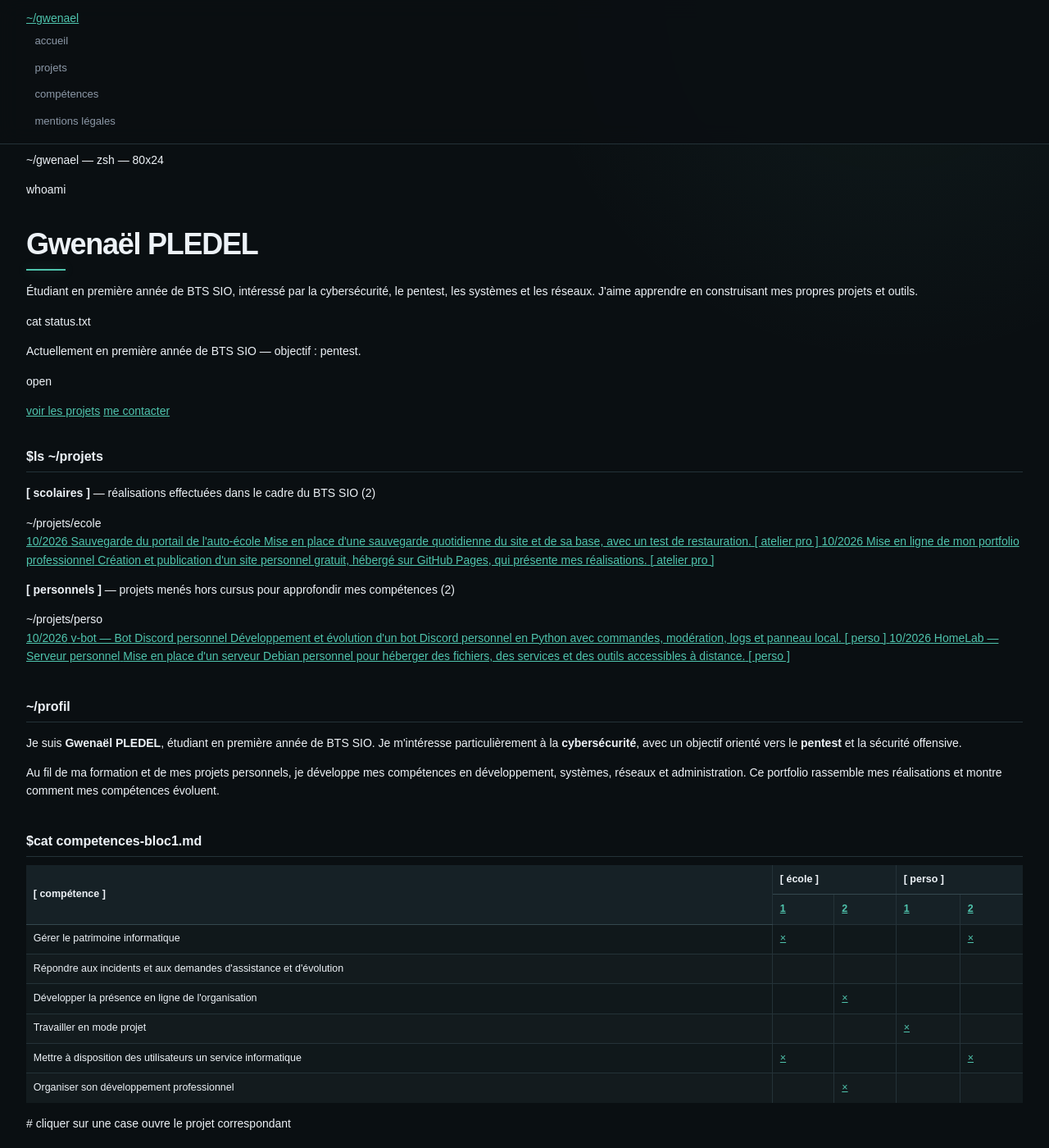
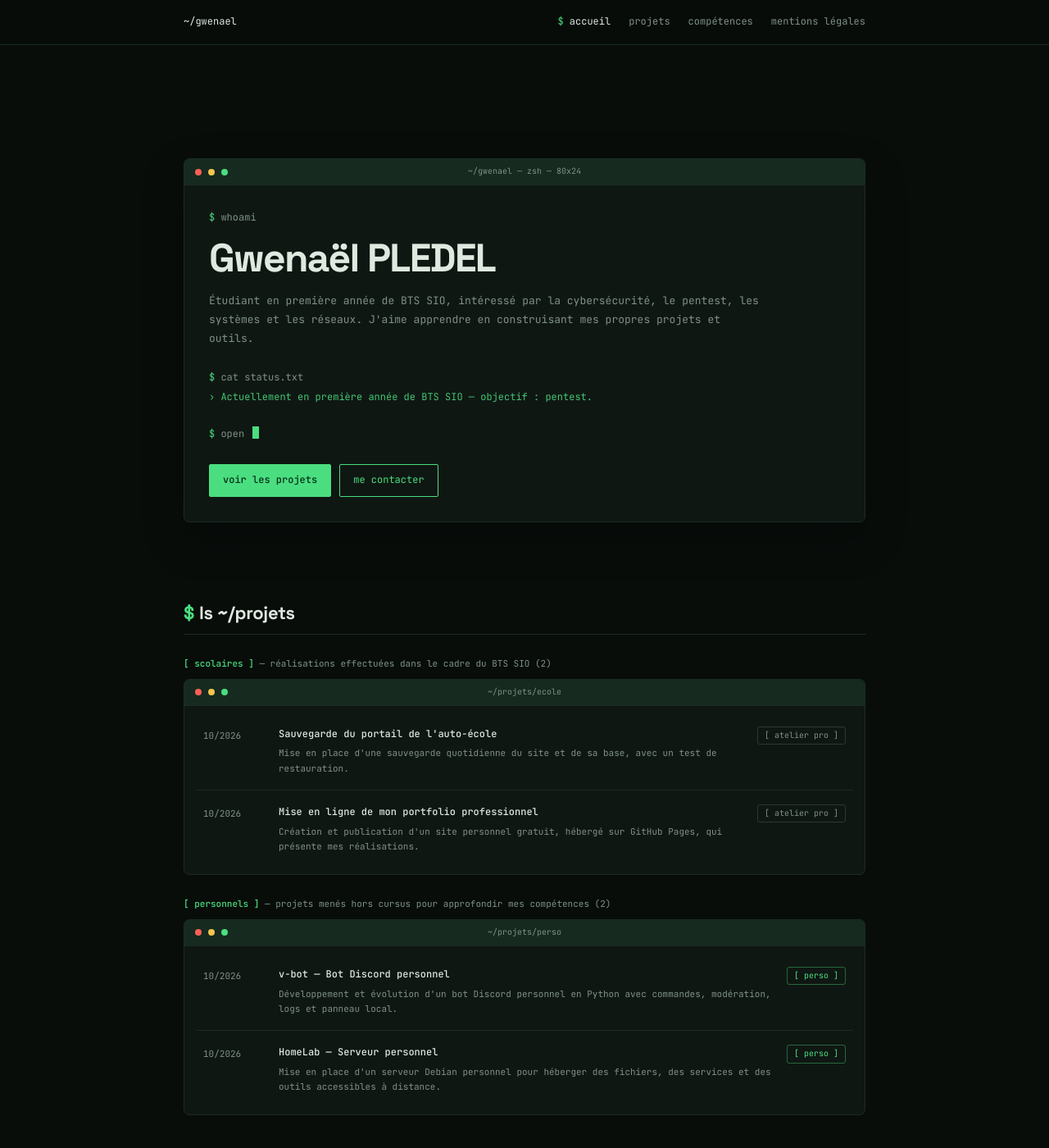
Before and after one commit to vzsca/Portfolio-Gwenael, a Jekyll site: the page built from index.html, in a window 1280 px wide and 1400 px high. Shown: the whole window at 82% size. Built offline with Jekyll 4.4.1, drawn with Linux system fonts in a browser that asks for light colours.

Commit message:
Add responsive terminal-inspired portfolio stylesheet

```diff
--- a/css/style.css
+++ b/css/style.css
@@ -1,430 +1,116 @@
 :root {
-  --text: #edf2f7;
-  --muted: #8d99a8;
-  --accent: #4fc4ad;
-  --accent-soft: rgba(101,214,192,.10);
-  --background: #0a0f12;
-  --surface: #10181b;
-  --surface-2: #162126;
-  --surface-3: #0d1417;
-  --border: #243238;
-  --border-light: #34474e;
-  --shadow: 0 12px 35px rgba(0,0,0,.18);
+  color-scheme: dark;
+  --bg: #080d0a;
+  --panel: #0f1713;
+  --bar: #162a1f;
+  --line: #1c2b22;
+  --text: #dfe9e0;
+  --muted: #7f9185;
+  --dim: #4d5e53;
+  --green: #4ade80;
+  --red: #ff5f56;
+  --yellow: #f5c451;
+  --mono: "JetBrains Mono", ui-monospace, "SF Mono", Menlo, Consolas, monospace;
+  --display: "Space Grotesk", "JetBrains Mono", system-ui, sans-serif;
 }
-
 * { box-sizing: border-box; }
-
-html {
-  scroll-behavior: smooth;
-  background: var(--background);
+html { scroll-behavior: smooth; scroll-padding-top: 76px; background: var(--bg); }
+body { margin: 0; background: var(--bg); color: var(--text); font: 14px/1.65 var(--mono); -webkit-font-smoothing: antialiased; }
+a { color: inherit; text-decoration: none; }
+a:focus-visible { outline: 2px solid var(--green); outline-offset: 4px; }
+.wrap { max-width: 872px; margin: 0 auto; padding: 0 20px; }
+header { position: sticky; top: 0; z-index: 10; background: rgba(8,13,10,.94); backdrop-filter: blur(8px); border-bottom: 1px solid var(--line); }
+.header-inner { display: flex; justify-content: space-between; align-items: center; min-height: 54px; gap: 20px; }
+.brand { color: var(--text); font-size: 12px; white-space: nowrap; }
+.brand:hover { color: var(--green); }
+nav { display: flex; flex-wrap: wrap; gap: 22px; }
+nav a { color: var(--muted); font-size: 12px; transition: color .15s; }
+nav a:hover, nav a.active { color: var(--text); }
+nav a.active::before { content: "$ "; color: var(--green); }
+main { display: block; }
+.hero { padding-top: 42px; }
+.term { background: var(--panel); border: 1px solid var(--line); border-radius: 7px; overflow: hidden; }
+.hero-term { box-shadow: 0 20px 50px rgba(0,0,0,.28); }
+.term-bar { position: relative; display: flex; align-items: center; gap: 8px; height: 32px; padding: 0 13px; background: var(--bar); border-bottom: 1px solid var(--line); color: var(--muted); font-size: 11px; }
+.dot { display: inline-block; width: 8px; height: 8px; border-radius: 50%; flex: 0 0 auto; }
+.dot.r { background: var(--red); }
+.dot.y { background: var(--yellow); }
+.dot.g { background: var(--green); }
+.term-title { position: absolute; left: 0; right: 0; text-align: center; pointer-events: none; color: var(--muted); font-size: 10px; }
+.term-body { padding: 30px; }
+.prompt { color: var(--muted); font-size: 12px; margin: 0; }
+.prompt::before { content: "$ "; color: var(--green); }
+.hero h1 { font: 700 clamp(34px, 5vw, 48px)/1.12 var(--display); letter-spacing: -.035em; margin: 12px 0; color: var(--text); }
+.tagline { color: var(--muted); font-size: 13px; max-width: 680px; line-height: 1.8; }
+.block { margin-top: 26px; }
+.out { color: var(--green); opacity: .88; margin-top: 4px; min-height: 1.65em; font-size: 12px; }
+.out::before { content: "› "; }
+.cursor { display: inline-block; width: 8px; height: 15px; background: var(--green); vertical-align: -2px; margin-left: 3px; animation: blink 1.1s steps(1) infinite; }
+@keyframes blink { 50% { opacity: 0; } }
+.btns { display: flex; flex-wrap: wrap; gap: 10px; margin-top: 26px; }
+.btn { display: inline-flex; justify-content: center; padding: 9px 16px; border: 1px solid var(--green); color: var(--green); border-radius: 2px; font-size: 12px; transition: background .15s, color .15s; }
+.btn.solid { background: var(--green); color: #052e16; font-weight: 500; }
+.btn:hover { background: var(--green); color: #052e16; }
+.btn.solid:hover { filter: brightness(1.08); }
+.wrap > section { margin-top: 96px; scroll-margin-top: 78px; }
+h2 { font: 700 22px/1.3 var(--display); letter-spacing: -.015em; padding-bottom: 11px; border-bottom: 1px solid var(--line); margin: 0 0 22px; }
+h2 .sym { color: var(--green); margin-right: 6px; }
+.group-label { color: var(--muted); font-size: 11px; margin: 26px 0 10px; }
+.group-label b { color: var(--green); font-weight: 500; }
+.project-terminal { margin-bottom: 24px; }
+.projects { display: flex; flex-direction: column; gap: 0; padding: 8px 14px; }
+.proj { display: grid; grid-template-columns: 74px minmax(0, 1fr) auto; align-items: start; gap: 12px 18px; padding: 17px 9px; border-bottom: 1px solid var(--line); transition: background .15s; }
+.proj:last-child { border-bottom: 0; }
+.proj:hover { background: rgba(74,222,128,.035); }
+.date { color: var(--muted); font-size: 11px; padding-top: 2px; }
+.project-main { display: block; min-width: 0; }
+.name { display: block; color: var(--text); font-size: 12px; font-weight: 500; }
+.proj:hover .name { color: var(--green); }
+.desc { display: block; color: var(--muted); font-size: 11px; margin-top: 4px; }
+.tag { display: inline-block; color: var(--muted); border: 1px solid #2a3a30; padding: 2px 8px; border-radius: 3px; font-size: 10px; white-space: nowrap; }
+.tag.green { color: var(--green); border-color: rgba(74,222,128,.4); }
+.empty { color: var(--muted); padding: 14px 8px; font-size: 12px; }
+.profil p { color: var(--muted); font-size: 13px; line-height: 1.85; }
+.profil p + p { margin-top: 12px; }
+.profil strong { color: var(--text); font-weight: 500; }
+.scroll { overflow-x: auto; border: 1px solid var(--line); border-radius: 6px; background: var(--panel); }
+table { width: 100%; border-collapse: collapse; min-width: 620px; }
+th, td { padding: 11px 14px; border-bottom: 1px solid var(--line); text-align: left; font-size: 11px; }
+tbody tr:last-child td { border-bottom: 0; }
+th { color: var(--muted); font-weight: 400; font-size: 10px; }
+th.grp { text-align: center; border-left: 1px solid var(--line); }
+td.c, th.c { text-align: center; width: 48px; }
+td.c { border-left: 1px solid var(--line); }
+.col-sep { border-left: 1px solid var(--line); }
+td.skill { color: var(--text); }
+.chk { display: inline-flex; justify-content: center; align-items: center; width: 21px; height: 21px; border: 1px solid var(--green); color: var(--green); border-radius: 3px; font-size: 12px; transition: background .15s, color .15s; }
+a.chk:hover { background: var(--green); color: #052e16; }
+.note { color: var(--dim); font-size: 10px; margin-top: 10px; }
+.contact-intro { color: var(--muted); max-width: 600px; margin: 0 0 18px; font-size: 12px; }
+.contact-list { display: grid; grid-template-columns: repeat(auto-fit, minmax(220px, 1fr)); gap: 12px; }
+.cell { display: block; min-width: 0; padding: 18px; background: var(--panel); border: 1px solid var(--line); border-radius: 4px; transition: border-color .15s; }
+a.cell:hover { border-color: var(--green); }
+.cell .k { display: block; font-size: 10px; color: var(--muted); letter-spacing: .08em; margin-bottom: 8px; }
+.cell .v { display: block; color: var(--text); font-size: 12px; overflow-wrap: anywhere; }
+footer { margin-top: 100px; border-top: 1px solid var(--line); padding: 28px 0 40px; color: var(--muted); font-size: 10px; }
+.footer-inner { display: flex; justify-content: space-between; flex-wrap: wrap; gap: 16px; }
+footer nav { gap: 18px; }
+footer nav a { font-size: 10px; }
+footer a.hl { color: var(--green); border-bottom: 1px solid var(--green); }
+@media (max-width: 640px) {
+  .header-inner { justify-content: center; min-height: 50px; }
+  .brand { display: none; }
+  nav { justify-content: center; gap: 13px; }
+  nav a { font-size: 10px; }
+  .hero { padding-top: 24px; }
+  .term-body { padding: 22px 18px; }
+  .hero h1 { font-size: 35px; }
+  .wrap > section { margin-top: 72px; }
+  .proj { grid-template-columns: 1fr; gap: 6px; padding: 15px 8px; }
+  .tag { justify-self: start; margin-top: 4px; }
+  .footer-inner { flex-direction: column; }
 }
-
-body {
-  margin: 0;
-  color: var(--text);
-  font: 14px/1.6 Arial, Helvetica, sans-serif;
-  background:
-    radial-gradient(circle at 85% 0%, rgba(101,214,192,.055), transparent 28rem),
-    var(--background);
-}
-
-header {
-  width: 100%;
-  margin: 0;
-  padding: .7rem 2rem;
-  display: flex;
-  align-items: center;
-  gap: 1rem;
-  border-bottom: 1px solid var(--border);
-  position: sticky;
-  top: 0;
-  z-index: 10;
-  background: rgba(10,15,18,.90);
-  backdrop-filter: blur(12px);
-}
-
-.site {
-  margin: 0;
-  font-weight: 700;
-  font-size: .96rem;
-  letter-spacing: -.01em;
-  white-space: nowrap;
-}
-
-.site a {
-  color: var(--text);
-  text-decoration: none;
-}
-
-.site a:hover { color: var(--accent); }
-
-nav { margin-left: 0; }
-
-nav ul {
-  list-style: none;
-  padding: 0;
-  margin: 0;
-  display: flex;
-  gap: .25rem;
-}
-
-nav a {
-  display: block;
-  padding: .36rem .65rem;
-  border-radius: 5px;
-  color: var(--muted);
-  text-decoration: none;
-  font-size: .82rem;
-  transition: color .15s ease, background .15s ease, transform .15s ease;
-}
-
-nav a:hover,
-nav a:focus {
-  color: var(--text);
-  background: var(--accent-soft);
-  transform: translateY(-1px);
-}
-
-nav a:focus-visible,
-a:focus-visible {
-  outline: 2px solid var(--accent);
-  outline-offset: 2px;
-}
-
-main, footer {
-  width: 100%;
-  margin: 0;
-  padding-left: 2rem;
-  padding-right: 2rem;
-}
-
-main {
-  padding-top: .5rem;
-  animation: pageIn .3s ease both;
-}
-
-h1, h2, h3 { line-height: 1.25; }
-
-h1 {
-  font-size: clamp(1.75rem, 3vw, 2.25rem);
-  letter-spacing: -.035em;
-  margin: 2rem 0 .4rem;
-}
-
-h1::after {
-  content: "";
-  display: block;
-  width: 3rem;
-  height: 2px;
-  margin-top: .55rem;
-  background: var(--accent);
-  box-shadow: 0 0 14px rgba(101,214,192,.28);
-}
-
-h2 {
-  font-size: 1rem;
-  font-weight: 700;
-  margin: 2rem 0 .65rem;
-  padding: .5rem 0;
-  border-bottom: 1px solid var(--border);
-  scroll-margin-top: 4.5rem;
-}
-
-h3 {
-  font-size: .94rem;
-  margin: 0 0 .25rem;
-}
-
-#projets > h2 { margin-top: 1.7rem; }
-
-.comp-liste {
-  color: var(--muted);
-  font-size: .82rem;
-  margin: 0 0 1rem;
-}
-
-.comp {
-  display: inline-block;
-  margin: .15rem .25rem .15rem 0;
-  padding: .2rem .45rem;
-  border: 1px solid var(--border);
-  border-radius: 4px;
-  color: var(--accent-strong, var(--accent));
-  background: var(--accent-soft);
-  font-size: .74rem;
-}
-
-a {
-  color: var(--accent);
-  transition: color .15s ease;
-}
-
-.sous-titre {
-  color: var(--muted);
-  font-size: .9rem;
-  margin: 0 0 1.5rem;
-}
-
-.meta {
-  color: var(--muted);
-  font-size: .76rem;
-}
-
-.legal-intro {
-  max-width: 52rem;
-  color: var(--muted);
-  margin: 0 0 1.5rem;
-  font-size: .9rem;
-}
-
-.legal-grid {
-  display: grid;
-  grid-template-columns: repeat(2, minmax(0, 1fr));
-  gap: .8rem;
-  margin-top: 1rem;
-}
-
-.legal-card {
-  position: relative;
-  background: linear-gradient(135deg, var(--surface), var(--surface-3));
-  border: 1px solid var(--border);
-  border-radius: 8px;
-  padding: 1rem 1.1rem 1.05rem;
-  box-shadow: 0 5px 18px rgba(0,0,0,.10);
-  transition: border-color .15s ease, transform .15s ease;
-}
-
-.legal-card:hover {
-  border-color: var(--border-light);
-  transform: translateY(-2px);
-}
-
-.legal-card h2 {
-  margin: .15rem 0 .7rem;
-  padding: 0 0 .55rem;
-  border-bottom: 1px solid var(--border);
-  font-size: 1rem;
-}
-
-.legal-card p {
-  margin: .45rem 0;
-  color: var(--muted);
-}
-
-.legal-card strong {
-  color: var(--text);
-}
-
-.legal-label {
-  display: inline-block;
-  color: var(--accent);
-  font: 700 .68rem/1 Arial, Helvetica, sans-serif;
-  letter-spacing: .08em;
-  margin-bottom: .2rem;
-}
-
-.legal-back {
-  margin-top: 1.5rem;
-  font-size: .82rem;
-}
-
-.section-repliable {
-  background: linear-gradient(135deg, var(--surface), var(--surface-3));
-  border: 1px solid var(--border);
-  border-radius: 7px;
-  margin: .65rem 0;
-  overflow: hidden;
-  box-shadow: 0 5px 18px rgba(0,0,0,.10);
-  transition: border-color .15s ease, box-shadow .15s ease;
-}
-
-.section-repliable:hover { border-color: var(--border-light); }
-
-.section-repliable > summary {
-  cursor: pointer;
-  list-style: none;
-  padding: .75rem .9rem;
-  font-weight: 700;
-  font-size: .9rem;
-  user-select: none;
-}
-
-.section-repliable > summary::-webkit-details-marker { display: none; }
-
-.section-repliable > summary::before {
-  content: "+";
-  display: inline-flex;
-  align-items: center;
-  justify-content: center;
-  width: 1.25rem;
-  height: 1.25rem;
-  margin-right: .25rem;
-  border: 1px solid var(--border-light);
-  border-radius: 4px;
-  color: var(--accent);
-  background: var(--accent-soft);
-}
-
-.section-repliable[open] > summary::before { content: "−"; }
-
-.section-contenu {
-  padding: .05rem .9rem .8rem;
-  border-top: 1px solid var(--border);
-}
-
-.section-contenu > :first-child { margin-top: .6rem; }
-
-.carte {
-  position: relative;
-  background: var(--surface-3);
-  border: 1px solid var(--border);
-  border-radius: 6px;
-  padding: .8rem .9rem;
-  margin: .5rem 0;
-  transition: border-color .15s ease, transform .15s ease, background .15s ease;
-}
-
-.carte:hover {
-  border-color: var(--border-light);
-  background: #111923;
-  transform: translateX(2px);
-}
-
-.carte h3 a {
-  color: var(--text);
-  text-decoration: none;
-}
-
-.carte h3 a:hover { color: var(--accent); }
-
-.carte p { margin: .15rem 0; }
-
-.defile {
-  overflow-x: auto;
-  border: 1px solid var(--border);
-  border-radius: 7px;
-  box-shadow: var(--shadow);
-}
-
-table {
-  border-collapse: collapse;
-  width: 100%;
-  min-width: 31rem;
-  background: var(--surface);
-  font-size: .78rem;
-}
-
-th, td {
-  border-bottom: 1px solid var(--border);
-  border-right: 1px solid var(--border);
-  padding: .48rem .55rem;
-  text-align: left;
-  vertical-align: middle;
-}
-
-tr > *:last-child { border-right: 0; }
-
-tbody tr:last-child td { border-bottom: 0; }
-
-thead th {
-  background: var(--surface-2);
-  font-weight: 700;
-  color: var(--text);
-  white-space: nowrap;
-}
-
-thead tr:first-child th { border-bottom: 1px solid var(--border-light); }
-
-tbody tr:nth-child(even) { background: rgba(255,255,255,.012); }
-
-tbody tr:hover { background: var(--accent-soft); }
-
-td.case {
-  width: 2rem;
-  min-width: 2rem;
-  text-align: center;
-  font-weight: 700;
-}
-
-td.case a {
-  display: inline-flex;
-  align-items: center;
-  justify-content: center;
-  width: 1.3rem;
-  height: 1.3rem;
-  border-radius: 4px;
-  background: var(--accent-soft);
-  color: var(--accent);
-  text-decoration: none;
-}
-
-img {
-  display: block;
-  max-width: 70%;
-  max-height: 520px;
-  height: auto;
-  margin: .7rem 0;
-  border: 1px solid var(--border);
-  border-radius: 6px;
-  box-shadow: var(--shadow);
-}
-
-code {
-  color: #bdd5ee;
-  background: #151d27;
-  border: 1px solid var(--border);
-  padding: .08rem .25rem;
-  border-radius: 3px;
-}
-
-footer {
-  margin-top: 3rem;
-  padding-top: 1rem;
-  padding-bottom: 1.5rem;
-  color: var(--muted);
-  font-size: .75rem;
-  border-top: 1px solid var(--border);
-}
-
-@keyframes pageIn {
-  from { opacity: 0; transform: translateY(4px); }
-  to { opacity: 1; transform: translateY(0); }
-}
-
 @media (prefers-reduced-motion: reduce) {
   html { scroll-behavior: auto; }
-  *, *::before, *::after {
-    animation: none !important;
-    transition: none !important;
-  }
+  *, *::before, *::after { animation: none !important; transition: none !important; }
 }
-
-@media (max-width: 700px) {
-  header {
-    padding: .65rem 1rem;
-    align-items: flex-start;
-    flex-direction: column;
-    gap: .35rem;
-  }
-
-  main, footer {
-    padding-left: 1rem;
-    padding-right: 1rem;
-  }
-
-  nav {
-    width: 100%;
-    margin-left: 0;
-  }
-
-  nav ul { flex-wrap: wrap; }
-
-  .legal-grid {
-    grid-template-columns: 1fr;
-  }
-
-  img {
-    max-width: 100%;
-    max-height: none;
-  }
-}
```
